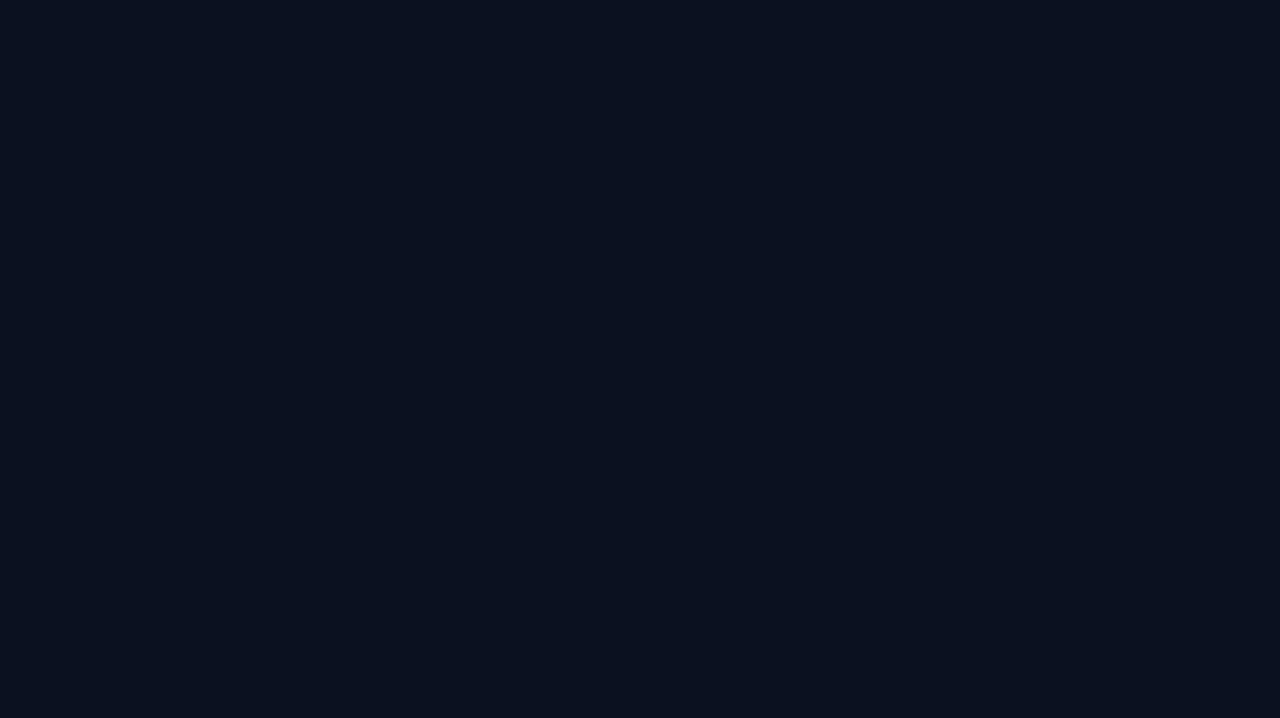
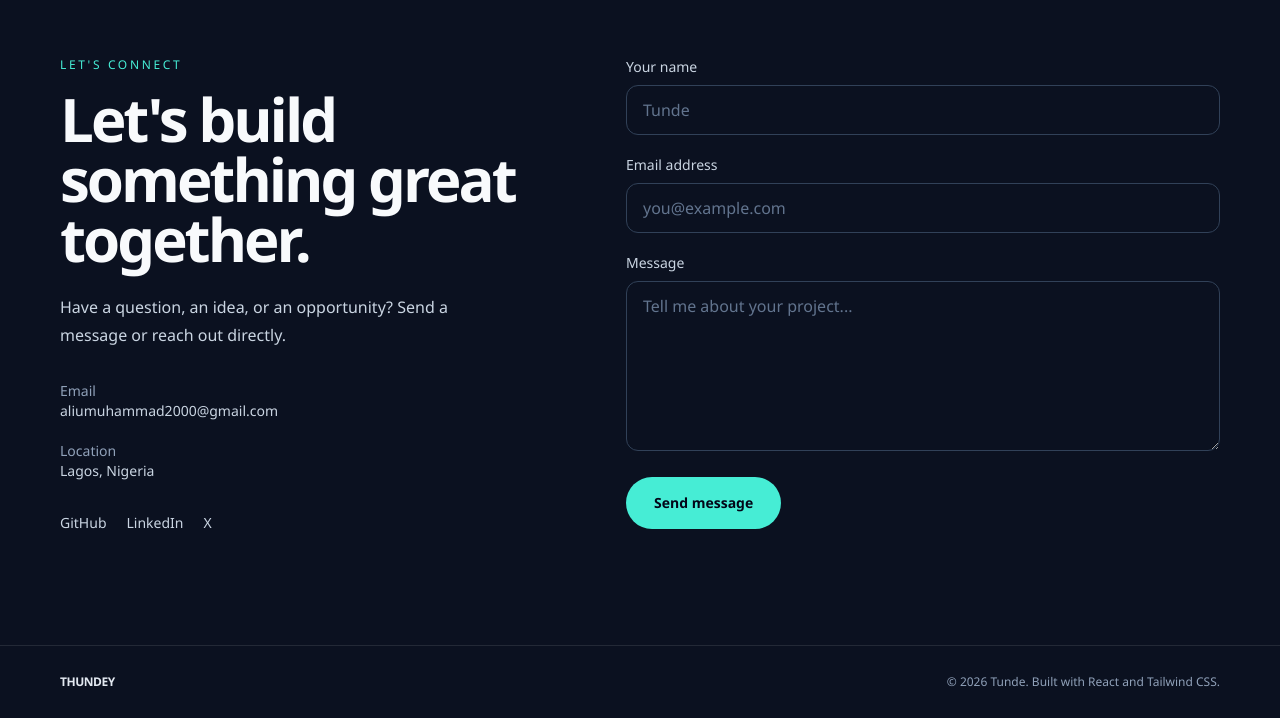
Before and after one commit to aliumuhammad2000-dev/my-portfolio, a React (Vite) app: page / in a window 1280 px wide. Shown: the part 3756-4474 px from the top of the page. Before the commit the page ends 3701 px from the top, so only its background shows below. Built offline with nearby package versions, Linux system fonts and the light colour scheme.

Commit message:
build contact and footer section and also connect web3form accesskey

```diff
--- a/src/App.jsx
+++ b/src/App.jsx
@@ -4,13 +4,16 @@ import Projects from './components/Projects.jsx';
 import About from './components/About.jsx';
 import Services from './components/Services.jsx';
 import Skills from './components/Skills.jsx';
+import Contact from './components/Contact.jsx';
+import Footer from './components/Footer.jsx';
 
 export default function App() {
   return (
     <>
       <a href="#main" className="skip-link">Skip to content</a>
       <Navbar />
-      <main id="main" tabIndex={-1}><Hero /><About /><Services /><Skills /><Projects /></main>
+      <main id="main" tabIndex={-1}><Hero /><About /><Services /><Skills /><Projects /><Contact /></main>
+      <Footer />
     </>
   );
 }
--- /dev/null
+++ b/src/components/Contact.jsx
@@ -0,0 +1,75 @@
+import { useState } from 'react';
+
+const initialForm = { name: '', email: '', message: '' };
+
+export default function Contact() {
+  const [form, setForm] = useState(initialForm);
+  const [status, setStatus] = useState('idle');
+
+  function handleChange(event) {
+    setForm(current => ({ ...current, [event.target.name]: event.target.value }));
+  }
+
+  async function handleSubmit(event) {
+    event.preventDefault();
+    const accessKey = import.meta.env.VITE_WEB3FORMS_ACCESS_KEY;
+
+    if (!accessKey) {
+      setStatus('error');
+      return;
+    }
+
+    setStatus('sending');
+    try {
+      const response = await fetch('https://api.web3forms.com/submit', {
+        method: 'POST',
+        headers: { 'Content-Type': 'application/json', Accept: 'application/json' },
+        body: JSON.stringify({ access_key: accessKey, ...form }),
+      });
+      const result = await response.json();
+      if (!result.success) throw new Error('Submission failed');
+      setForm(initialForm);
+      setStatus('success');
+    } catch {
+      setStatus('error');
+    }
+  }
+
+  return (
+    <section id="contact" aria-labelledby="contact-heading" className="page-width scroll-mt-28 py-20 md:py-28">
+      <div className="grid gap-12 md:grid-cols-[0.9fr_1.1fr] md:gap-20">
+        <div>
+          <p className="mb-4 text-xs font-medium uppercase tracking-[0.22em] text-teal-300">Let's connect</p>
+          <h2 id="contact-heading" className="text-4xl font-semibold tracking-tighter md:text-6xl">Let's build something great together.</h2>
+          <p className="mt-6 max-w-md leading-7 text-slate-300">Have a question, an idea, or an opportunity? Send a message or reach out directly.</p>
+          <div className="mt-8 space-y-2 text-sm text-slate-300">
+            <p><span className="text-slate-400">Email</span><br /><a className="transition-colors hover:text-teal-300" href="mailto:aliumuhammad2000@gmail.com">aliumuhammad2000@gmail.com</a></p>
+            <p className="pt-3"><span className="text-slate-400">Location</span><br />Lagos, Nigeria</p>
+          </div>
+          <div className="mt-8 flex gap-5 text-sm">
+            <a href="https://github.com/aliumuhammad2000-dev" target="_blank" rel="noreferrer" className="text-slate-300 hover:text-teal-300">GitHub</a>
+            <a href="https://www.linkedin.com/in/aliyu-mohammed2209/" target="_blank" rel="noreferrer" className="text-slate-300 hover:text-teal-300">LinkedIn</a>
+            <a href="https://x.com/Thundeyhally" target="_blank" rel="noreferrer" className="text-slate-300 hover:text-teal-300">X</a>
+          </div>
+        </div>
+        <form onSubmit={handleSubmit} className="space-y-5">
+          <div>
+            <label htmlFor="name" className="mb-2 block text-sm text-slate-300">Your name</label>
+            <input id="name" name="name" type="text" value={form.name} onChange={handleChange} required autoComplete="name" className="w-full rounded-xl border border-slate-700 bg-transparent px-4 py-3 text-slate-100 outline-none transition-colors placeholder:text-slate-500 focus:border-teal-300" placeholder="Tunde" />
+          </div>
+          <div>
+            <label htmlFor="email" className="mb-2 block text-sm text-slate-300">Email address</label>
+            <input id="email" name="email" type="email" value={form.email} onChange={handleChange} required autoComplete="email" className="w-full rounded-xl border border-slate-700 bg-transparent px-4 py-3 text-slate-100 outline-none transition-colors placeholder:text-slate-500 focus:border-teal-300" placeholder="you@example.com" />
+          </div>
+          <div>
+            <label htmlFor="message" className="mb-2 block text-sm text-slate-300">Message</label>
+            <textarea id="message" name="message" value={form.message} onChange={handleChange} required rows="6" className="w-full resize-y rounded-xl border border-slate-700 bg-transparent px-4 py-3 text-slate-100 outline-none transition-colors placeholder:text-slate-500 focus:border-teal-300" placeholder="Tell me about your project..." />
+          </div>
+          <button type="submit" disabled={status === 'sending'} className="rounded-full bg-teal-300 px-7 py-4 text-sm font-semibold text-slate-950 transition-colors hover:bg-teal-200 disabled:cursor-wait disabled:opacity-60">{status === 'sending' ? 'Sending...' : 'Send message'}</button>
+          {status === 'success' && <p role="status" className="text-sm text-teal-300">Message sent successfully. I'll get back to you soon.</p>}
+          {status === 'error' && <p role="alert" className="text-sm text-rose-300">The form is not configured yet. Please email me directly for now.</p>}
+        </form>
+      </div>
+    </section>
+  );
+}
--- /dev/null
+++ b/src/components/Footer.jsx
@@ -0,0 +1,10 @@
+export default function Footer() {
+  return (
+    <footer className="border-t border-white/10">
+      <div className="page-width flex flex-col justify-between gap-3 py-7 text-xs text-slate-400 sm:flex-row sm:items-center">
+        <p className="font-semibold tracking-[-0.04em] text-slate-200">THUNDEY</p>
+        <p>© {new Date().getFullYear()} Tunde. Built with React and Tailwind CSS.</p>
+      </div>
+    </footer>
+  );
+}
```
